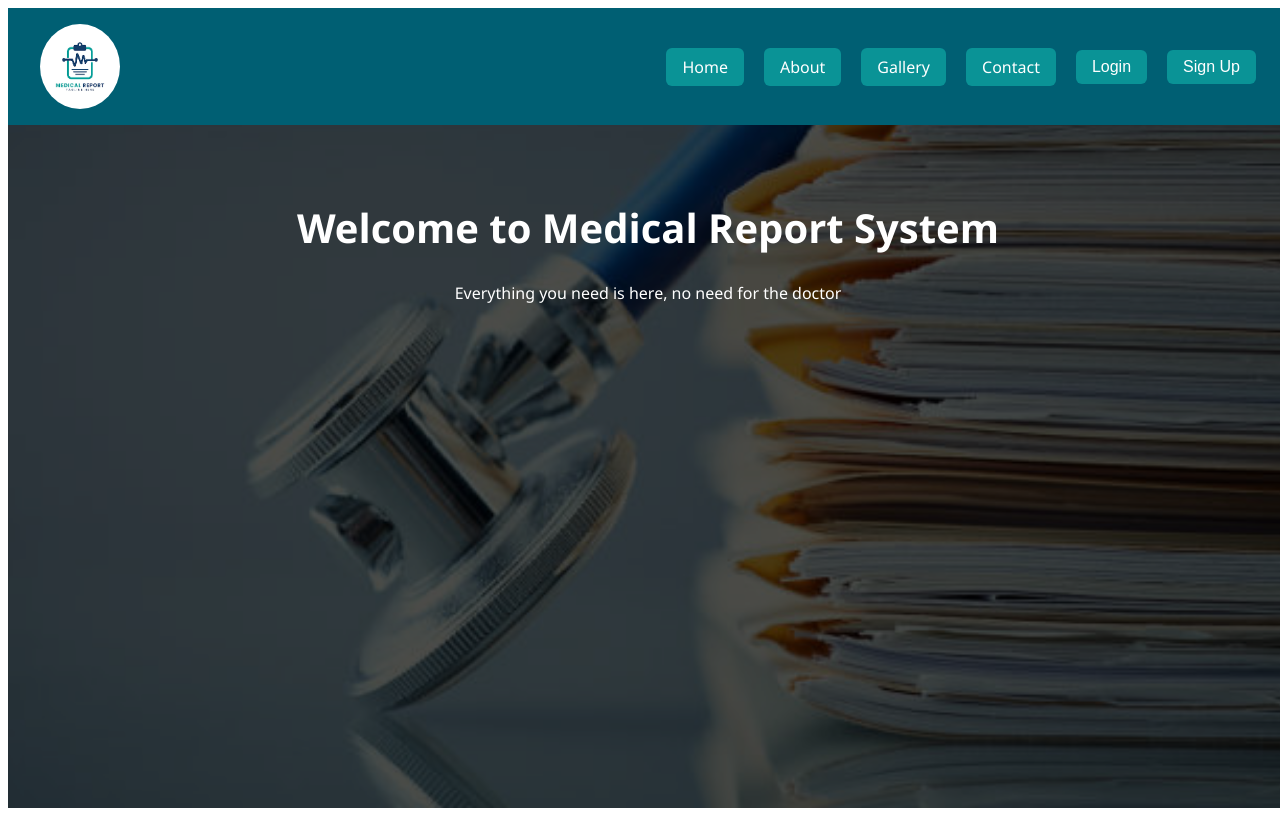
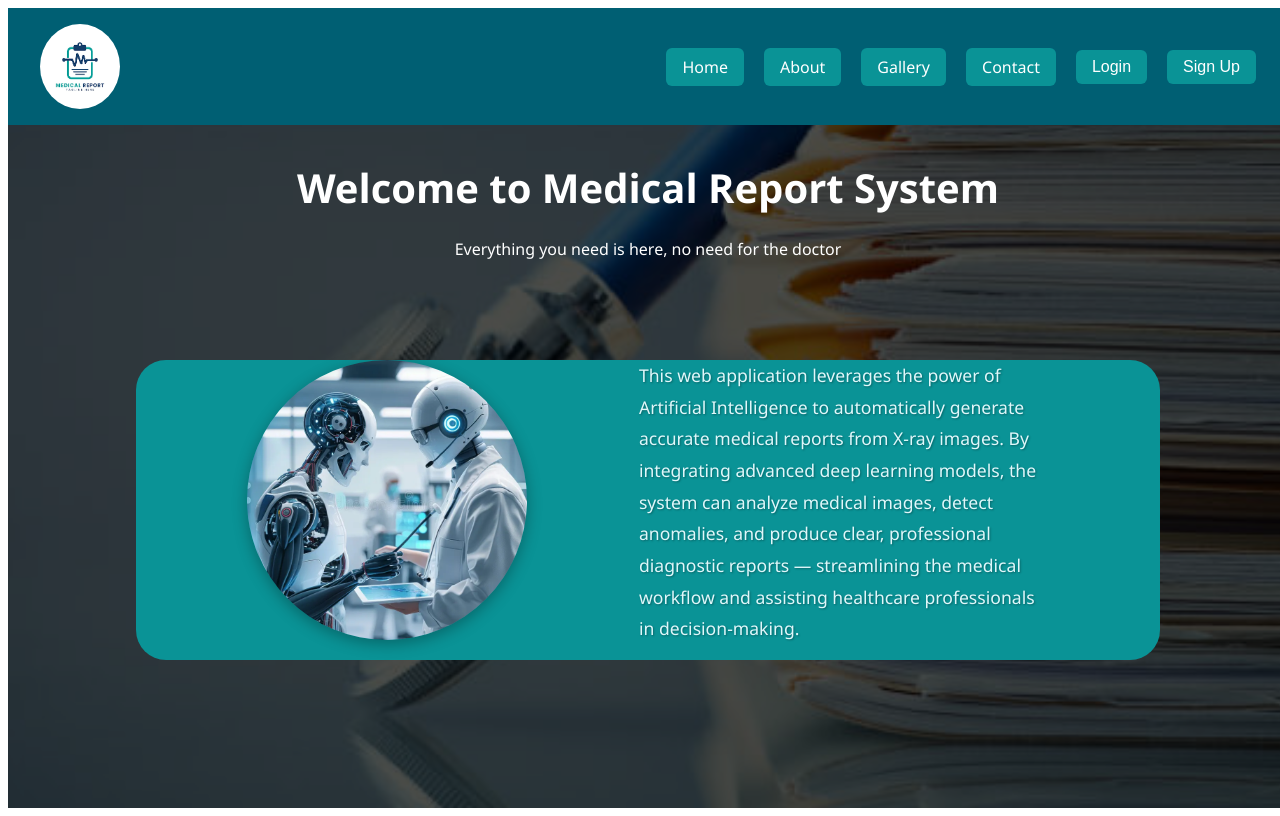
Before and after one commit to codewith-rawad/medical_report_project, a React (Vite) app in the folder medical_report_front/: page / in a window 1280 px wide. Built offline with nearby package versions, Linux system fonts and the light colour scheme.

Commit message:
add css to home page

```diff
--- a/medical_report_front/src/Pages/Home.jsx
+++ b/medical_report_front/src/Pages/Home.jsx
@@ -7,6 +7,7 @@ import Background from '../Components/Background';
 import Back1 from '../assets/background.jpg';
 import Back2 from '../assets/background2.jpg';
 import Back3 from '../assets/background3.jpg';
+import robot from "../assets/robot.webp"
 const Home = () => {
     const images=[Back1,Back2,Back3]
   const [showLogin, setShowLogin] = useState(false);
@@ -14,6 +15,12 @@ const Home = () => {
 
   return (
     <div className="all">
+      <div className="two">
+      <img  className='robot' src={robot} alt="robot image" />
+      <span>This web application leverages the power of Artificial Intelligence to automatically generate accurate medical reports from X-ray images.
+      By integrating advanced deep learning models, the system can analyze medical images, detect anomalies, and produce clear, professional diagnostic reports — streamlining the medical workflow and assisting healthcare professionals in decision-making.</span>
+      </div>
+
           <Navbar
         onLoginClick={() => setShowLogin(true)}
         onSignupClick={() => setShowSignUp(true)}
@@ -27,6 +34,8 @@ const Home = () => {
       {showSignUp && <SignUp onClose={() => setShowSignUp(false)} />}
 
  <Background images={images}/>
+
+
     </div>
 
 
--- a/medical_report_front/src/Styles/Home.css
+++ b/medical_report_front/src/Styles/Home.css
@@ -14,4 +14,62 @@
 
   h1{
     font-size: 40px;
+    position: relative;
+    bottom: 40px;
   }
+  /* .robot{
+    position: absolute;
+    width: 300px;
+    left: 20%;
+    height: 300px;
+    top:46%;
+   border-radius: 50%;
+  } */
+
+  p{
+    position: relative;
+    bottom: 44px;
+  }
+
+  .two{
+background-color: #0a9396;
+position: absolute;
+width: 80%;
+height: auto;
+display: flex;
+justify-content: space-evenly;
+height: 300px;
+top: 44%;
+left: 10%;
+border-radius: 30px;
+
+  }
+  .robot{
+border-radius: 50%;
+width: 300px
+  }
+
+  span {
+    width: 40%;
+    font-size: 1.1rem;
+    color: #e0f7fa;
+    text-shadow: 1px 1px 2px rgba(0, 0, 0, 0.3);
+    line-height: 1.8;
+    animation: fadeIn 1.4s ease-in;
+  }
+  @keyframes fadeIn {
+    from { opacity: 0; transform: translateY(20px); }
+    to { opacity: 1; transform: translateY(0); }
+  }
+  .robot {
+    border-radius: 50%;
+    width: 280px;
+    height: 280px;
+    object-fit: cover;
+    box-shadow: 0 4px 15px rgba(0, 0, 0, 0.3);
+    transition: transform 0.4s ease;
+  }
+
+  .robot:hover {
+    transform: rotate(2deg) scale(1.02);
+  }
```
Also changed, not shown: medical_report_front/src/assets/robot.webp (added).
